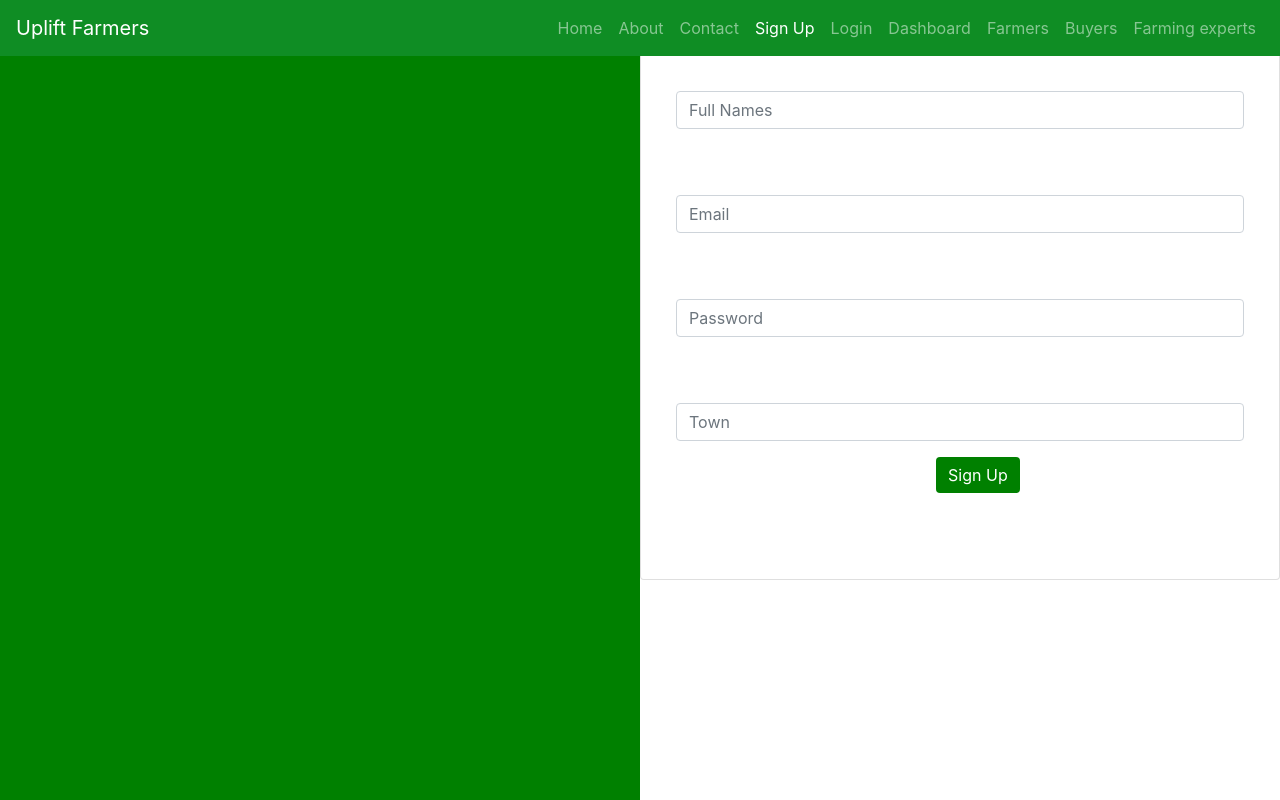
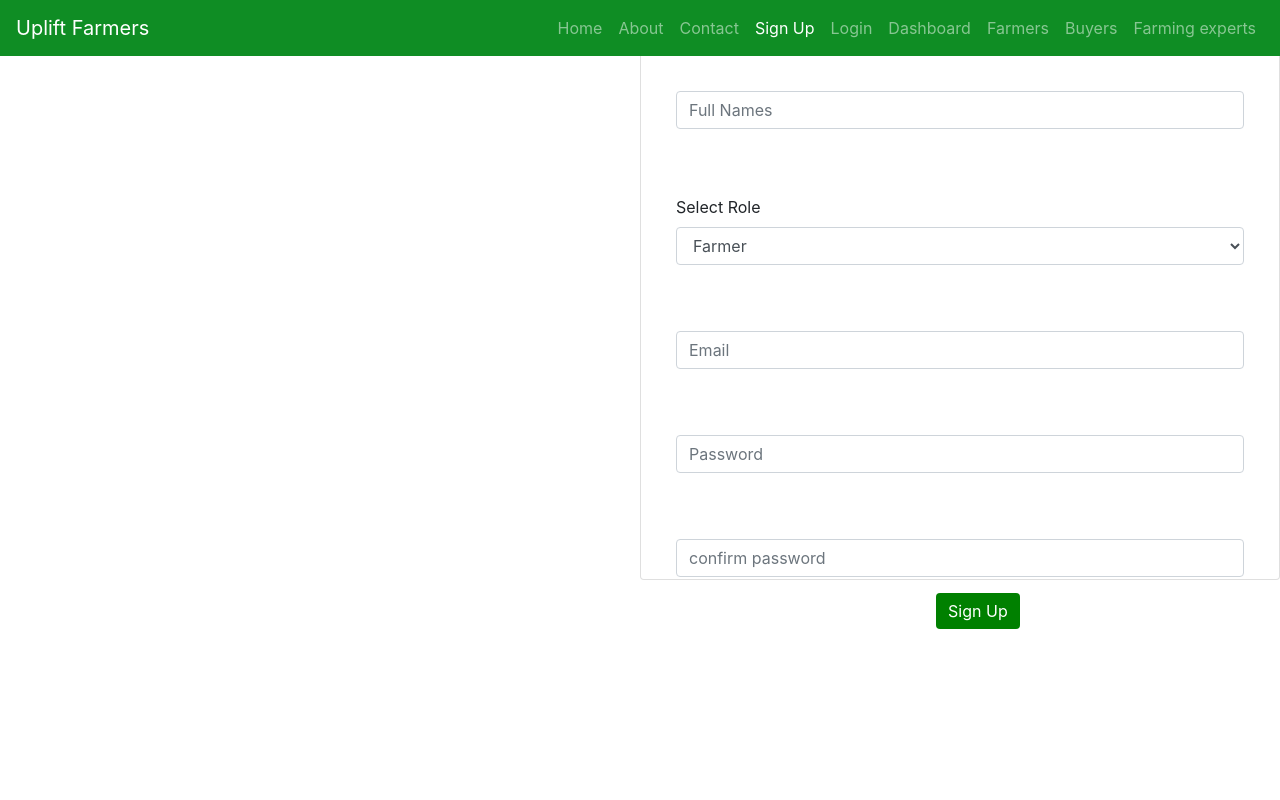
Before and after one commit to Nicole98-aw/uplift-farm, a React app: page /signup in a window 1280 px wide. Built offline with nearby package versions, Linux system fonts and the light colour scheme.

Commit message:
handle events for sign up page

```diff
--- a/src/Components/SignUp.js
+++ b/src/Components/SignUp.js
@@ -1,10 +1,26 @@
-import React from 'react';
+import React, { useState } from 'react';
+import axios from 'axios';
+import { FormGroup, Label, Input } from 'reactstrap';
 
-class SignUp extends React.Component {
-  render() {
+function SignUp() {
+  const [inputs, setInputs] = useState();
+  const [dropdownOpen, setDropdownOpen] = useState(false);
+
+  const toggleDropDown = () => setDropdownOpen(!dropdownOpen);
+
+  const handleChange = e => {
+    const { name, value } = e.target;
+    setInputs({ ...inputs, [name]: value });
+  };
+
+  const hanleSubmit = async () => {
+    const signupResponse = await axios.post('/register', inputs);
+    console.log(signupResponse.data);
+  };
+  console.log(inputs);
   return (
     <div>
-        <div className='split left'>
+      <div className='split leftsignup'>
         <div className='center'></div>
       </div>
       <div className='split right'>
@@ -14,46 +30,71 @@ class SignUp extends React.Component {
             style={{ width: '40rem', height: '35rem', float: 'right' }}
           >
             <div className='card-body'>
-                <form>
               <div className='form-group'>
                 <input
                   type='name'
+                  name='fullNames'
                   className='form-control'
                   id='exampleInputEmail1'
                   aria-describedby='emailHelp'
                   placeholder='Full Names'
+                  onChange={handleChange}
                 />
               </div>
+              <FormGroup>
+                <Label for='exampleSelect'>Select Role</Label>
+                <Input
+                  type='select'
+                  onChange={e =>
+                    setInputs({ ...inputs, role: [e.target.value] })
+                  }
+                  name='role'
+                  id='exampleSelect'
+                >
+                  <option>Farmer</option>
+                  <option>Buyer</option>
+                  <option>Farming Expert</option>
+                </Input>
+              </FormGroup>
               <div className='form-group'>
                 <input
                   type='email'
+                  name='email'
                   className='form-control'
                   id='exampleInputPassword1'
                   placeholder='Email'
+                  onChange={handleChange}
                 />
               </div>
               <div className='form-group'>
                 <input
                   type='password'
+                  name='password'
                   className='form-control'
                   id='exampleInputPassword1'
                   placeholder='Password'
+                  onChange={handleChange}
                 />
               </div>
               <div className='form-group'>
                 <input
-                      type='town'
+                  type='password'
+                  name='password2'
                   className='form-control'
                   id='exampleInputPassword1'
-                      placeholder='Town'
+                  placeholder='confirm password'
+                  onChange={handleChange}
                 />
               </div>
               <div className='btncenter'>
-                    <button type='submit' className='btn btn-primary'>
+                <button
+                  onClick={hanleSubmit}
+                  type='submit'
+                  className='btn btn-primary'
+                >
                   Sign Up
                 </button>
               </div>
-                </form>
             </div>
           </div>
         </div>
@@ -61,6 +102,5 @@ class SignUp extends React.Component {
     </div>
   );
 }
-}
 
 export default SignUp;
```
Lines whose indentation alone changed are shown as unchanged.
